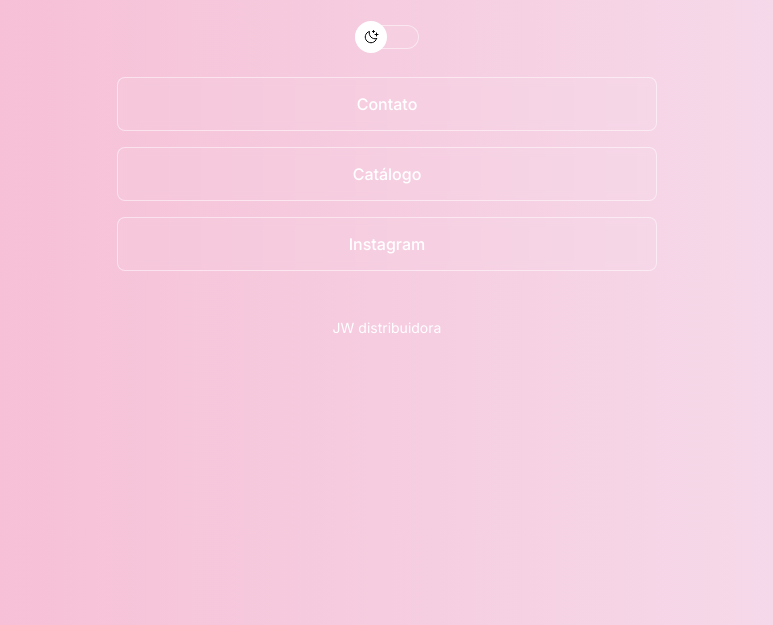
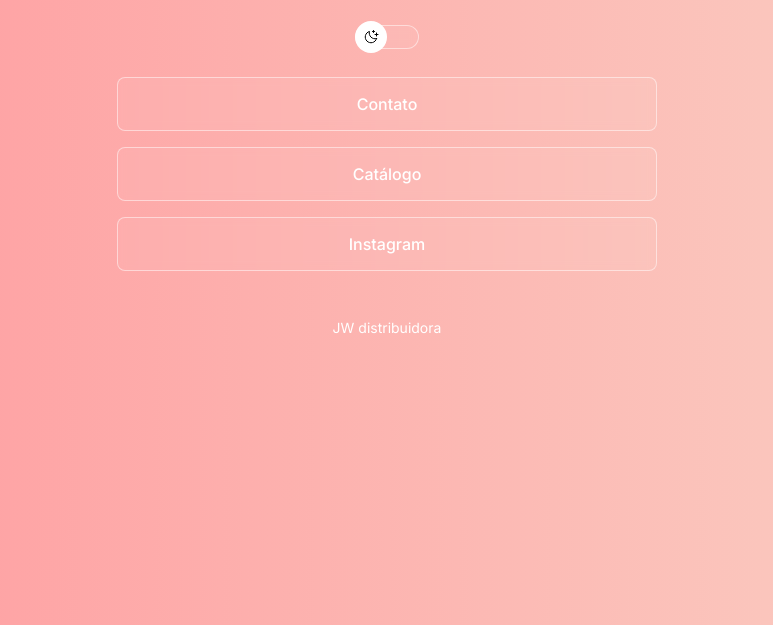
Before and after one commit to WurzBe/Jw, a plain HTML site: page index.html in a window 1280 px wide. Shown: the part 231-856 px from the top of the page, without its empty margins (253-1026 px from the left). Drawn offline with nearby package versions, Linux system fonts and the light colour scheme.

Commit message:
fundo cor

```diff
--- a/style.css
+++ b/style.css
@@ -8,7 +8,7 @@
 
 :root {
   --text-color: white;
-  --bg-url: linear-gradient(to right, #f7b8d0, #f5e1f0); /* Gradiente rosa claro e lavanda */
+  --bg-url: linear-gradient(to right, #ff9a9e, #fad0c4);
   --stroke-color: rgba(255, 255, 255, 0.5);
   --surface-color: rgba(255, 255, 255, 0.05);
   --surface-color-hover: rgba(0, 0, 0, 0.02);
@@ -19,7 +19,7 @@
 
 .light {
   --text-color: black;
-  --bg-url: linear-gradient(to right, #f7b8d0, #f5e1f0); /* Gradiente rosa claro e lavanda */
+  --bg-url: linear-gradient(to right, #ff9a9e, #fad0c4);
   --stroke-color: rgba(0, 0, 0, 1);
   --surface-color: rgba(0, 0, 0, 0.05);
   --surface-color-hover: rgba(0, 0, 0, 0.02);
```
